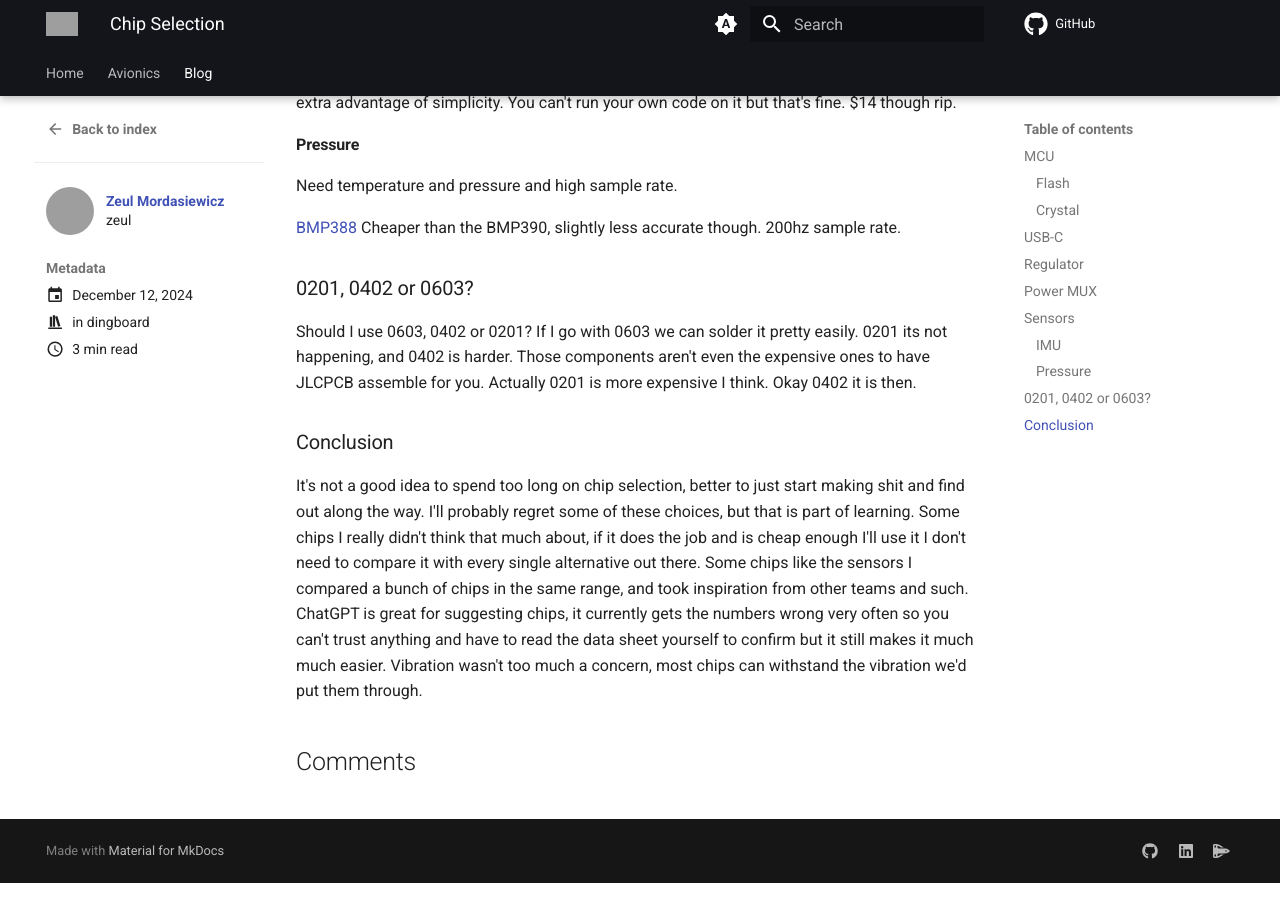
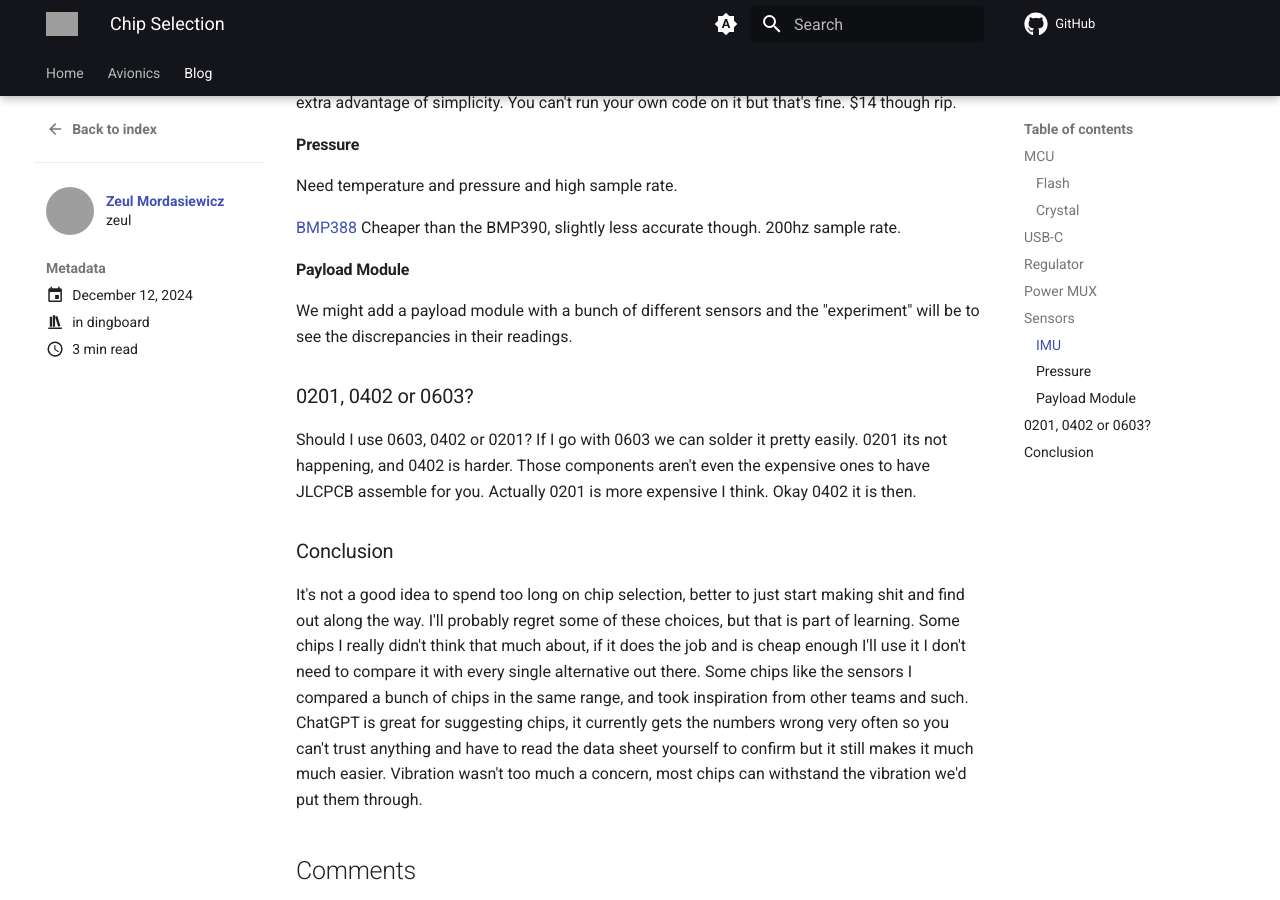
Before and after one commit to sonicavionics/sonicavionics.com, an MkDocs documentation site: the page built from docs/blog/posts/2024/december/chipselection.md, in a window 1280 px wide and 900 px high, scrolled down 1244 px. Built offline with MkDocs 1.6.1 and Material for MkDocs 9.7.7, drawn with Linux system fonts in a browser that asks for light colours; comment, search, counter and statistics services are not loaded; grey boxes are pictures that could not be loaded.

Commit message:
add info for potential payload

```diff
--- a/docs/blog/posts/2024/december/chipselection.md
+++ b/docs/blog/posts/2024/december/chipselection.md
@@ -51,6 +51,11 @@ Need temperature and pressure and high sample rate.
 
 [BMP388](https://www.bosch-sensortec.com/products/environmental-sensors/pressure-sensors/bmp388/) Cheaper than the BMP390, slightly less accurate though. 200hz sample rate.
 
+#### Payload Module
+
+We might add a payload module with a bunch of different sensors and the "experiment" will be to see the discrepancies in their readings.
+
+
 ### 0201, 0402 or 0603?
 Should I use 0603, 0402 or 0201?
 If I go with 0603 we can solder it pretty easily. 0201 its not happening, and 0402 is harder. Those components aren't even the expensive ones to have JLCPCB assemble for you. Actually 0201 is more expensive I think. Okay 0402 it is then.
```
